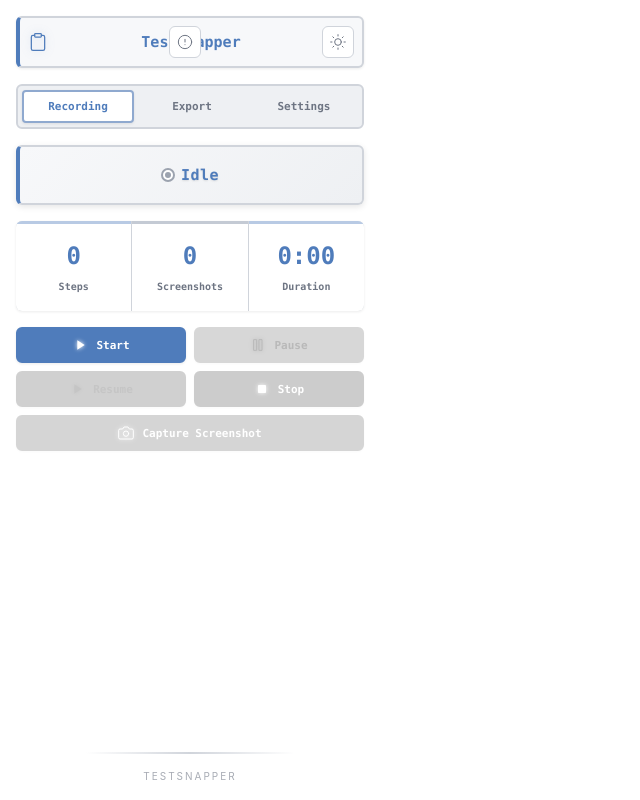
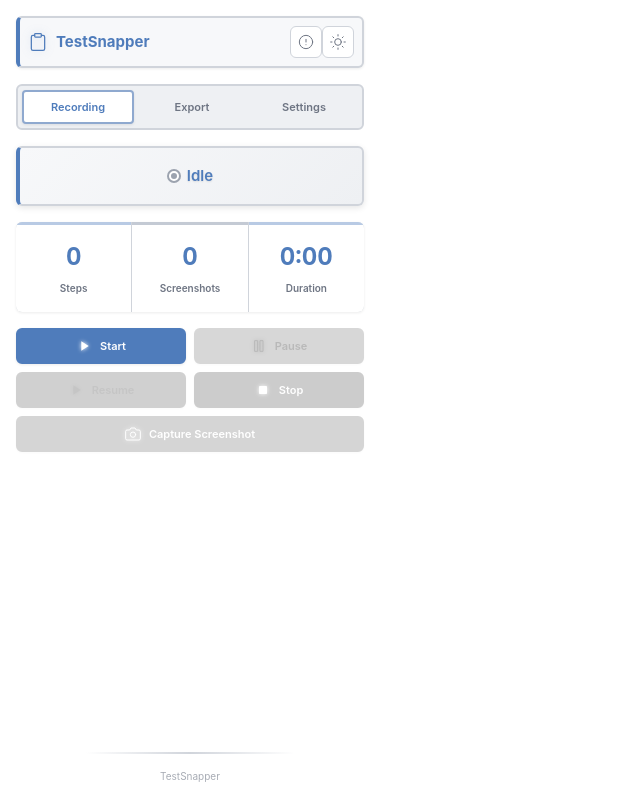
Before and after one commit to Nataraaj-Shanmugam/TestSnapper, a website built with webpack: page src/ui/popup/popup.html in a window 1280 px wide. Shown: the whole page, without its empty margins (0-640 px from the left). Built offline with nearby package versions, Linux system fonts and the light colour scheme; some packages are replaced by stand-ins of ours; no server answers.

Commit message:
style: refresh v2 — force sans across all UI, fix popup header overlap
The first refresh pass only repointed --font-display and body, but dozens
of elements (headings, labels, inputs, the version footer) set
font-family: var(--font-mono) EXPLICITLY, so they stayed monospace — the
UI still read as "terminal/nerdy". This forces a system sans stack across
the whole popup and review UI (mono kept only for genuine <code>), and
removes all remaining UPPERCASE + letter-spacing.

Also fixes the popup header: the <h1> was absolutely centered and
collided with the keyboard-shortcuts button (the icon appeared to overlap
the title). Title now sits in normal flow beside the logo; the help and
theme buttons group on the right.

Verified by rendering the real popup and review pages (light + dark):
sans everywhere, sentence case, steel-blue accent, header no longer
overlaps.

Co-Authored-By: Claude Opus 4.8 <noreply@anthropic.com>

```diff
--- a/src/ui/popup/popup.css
+++ b/src/ui/popup/popup.css
@@ -1685,3 +1685,32 @@ header::before,
 [data-theme="dark"] * {
   clip-path: none !important;
 }
+
+/* ==================================================================
+   REFRESH v2 — "simple & professional". The earlier pass missed the many
+   elements that set font-family: var(--font-mono) EXPLICITLY, so headings,
+   labels, inputs, and the footer stayed monospace (the "nerdy" look).
+   This forces a system sans across the whole UI and keeps monospace only
+   for genuine code. Appended last so it wins on source order.
+   ================================================================== */
+body, body * {
+  font-family: var(--font-display) !important;
+  letter-spacing: normal !important;
+  text-transform: none !important;
+}
+code, pre, kbd, samp, .mono, .code, [class*="selector"] code {
+  font-family: var(--font-mono) !important;
+}
+/* Header was overlapping: absolutely-centered <h1> collided with the help
+   button. Put the title in normal flow beside the icon; group the action
+   buttons on the right. */
+header h1 {
+  position: static !important;
+  transform: none !important;
+  left: auto !important;
+  width: auto !important;
+  font-size: var(--text-lg) !important;
+}
+#keyboardShortcutsHelp {
+  margin-left: auto !important;
+}
--- a/src/ui/review/review-standalone.css
+++ b/src/ui/review/review-standalone.css
@@ -1410,3 +1410,17 @@ header::before,
 .step-card {
   border-radius: 12px;
 }
+
+/* ==================================================================
+   REFRESH v2 — force system sans across the whole review UI; monospace
+   only for genuine code. (Headings/labels/inputs that set --font-mono
+   explicitly kept the monospace "terminal" look otherwise.)
+   ================================================================== */
+body, body * {
+  font-family: var(--font-display) !important;
+  letter-spacing: normal !important;
+  text-transform: none !important;
+}
+code, pre, kbd, samp, .mono, .code, .step-selector code, [class*="selector"] code {
+  font-family: var(--font-mono) !important;
+}
```
